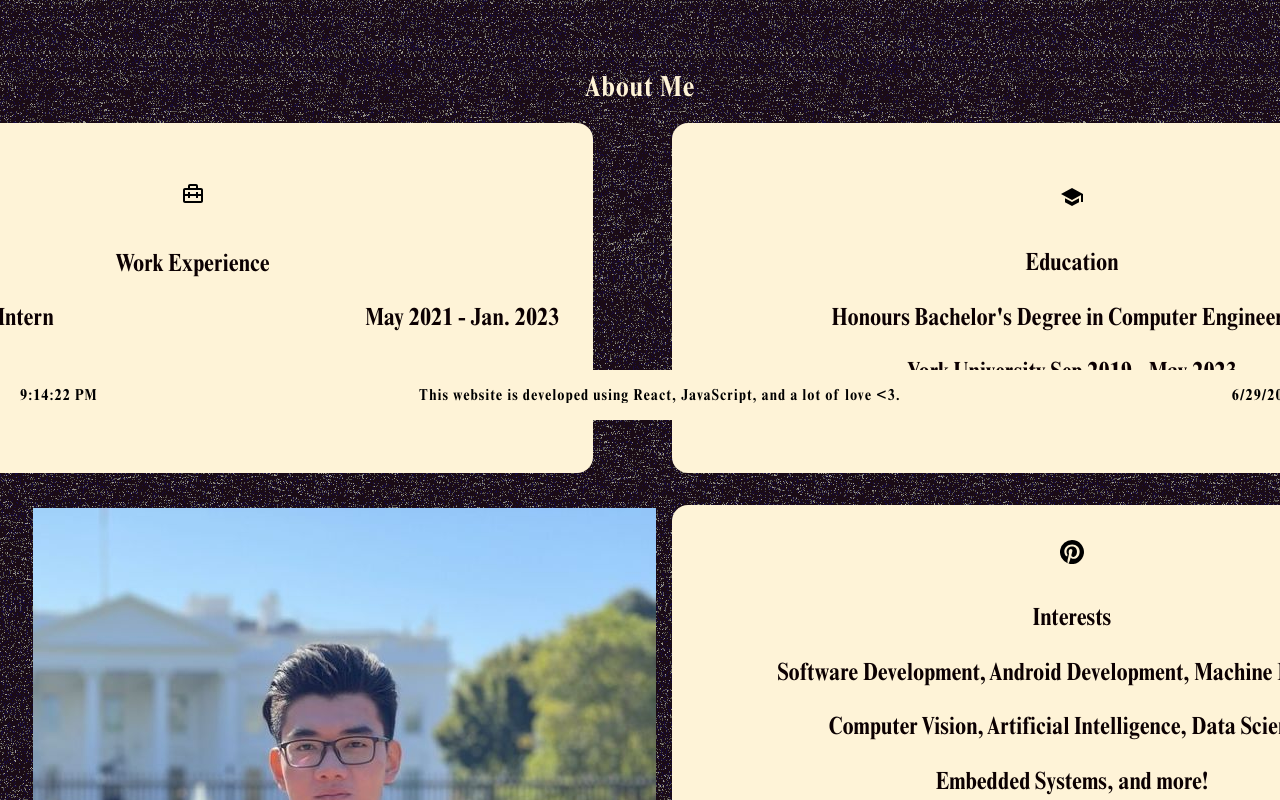
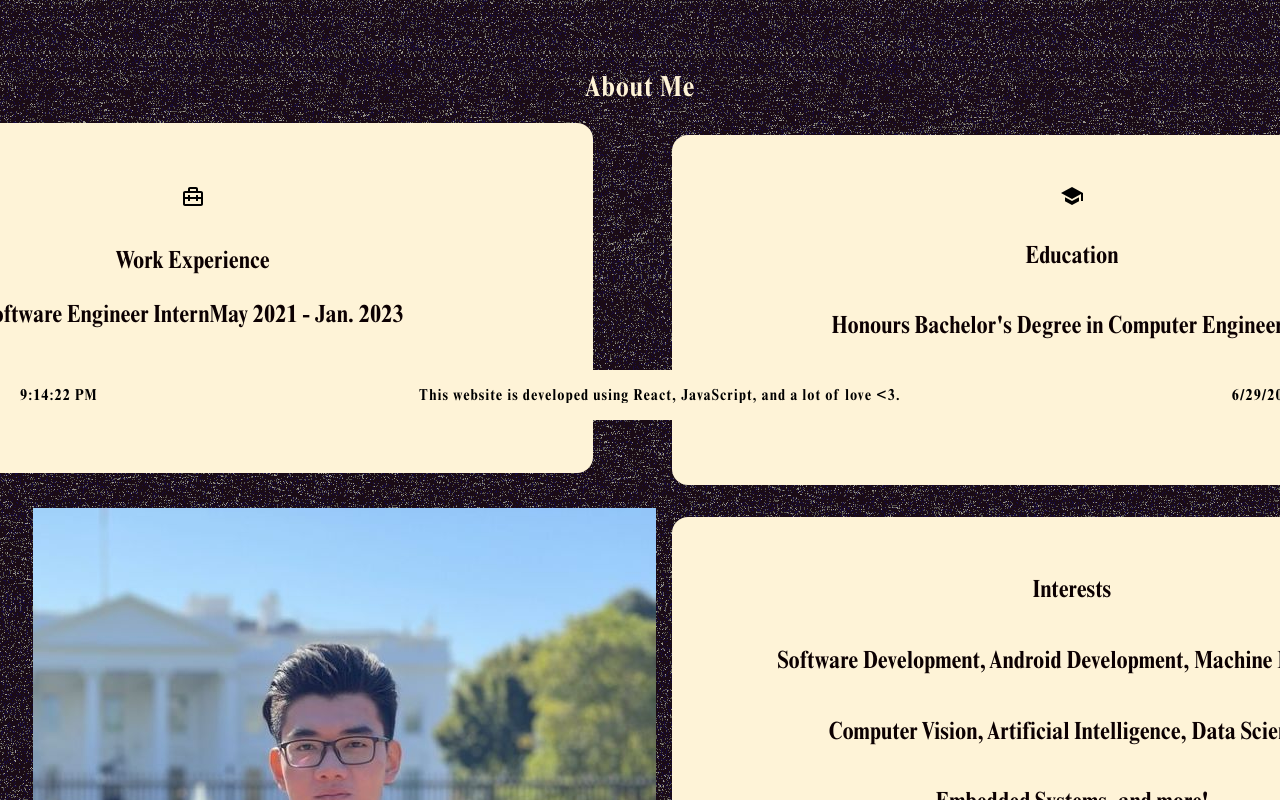
Before and after one commit to tenlalong/portfolio-website, a React (Create React App) app: page / in a window 1280 px wide. Shown: the part 380-1180 px from the top of the page. Built offline with nearby package versions, Linux system fonts and the light colour scheme.

Commit message:
Fix buttons on the left

```diff
--- a/src/pages/components/body/about/about.css
+++ b/src/pages/components/body/about/about.css
@@ -9,6 +9,7 @@
     grid-template-columns: 35% 50%;
     gap: 15%;
     justify-items: center;
+    align-items: center;
 }
 
 p {
@@ -72,6 +73,10 @@ p {
     background-color: #fef3d7;
     color: #0c0002;
     fill: #0c0002;
+    display: flex;
+  flex-direction: column;
+  align-items: center;
+  justify-content: center;
 }
 
 .about__card:hover {
```
